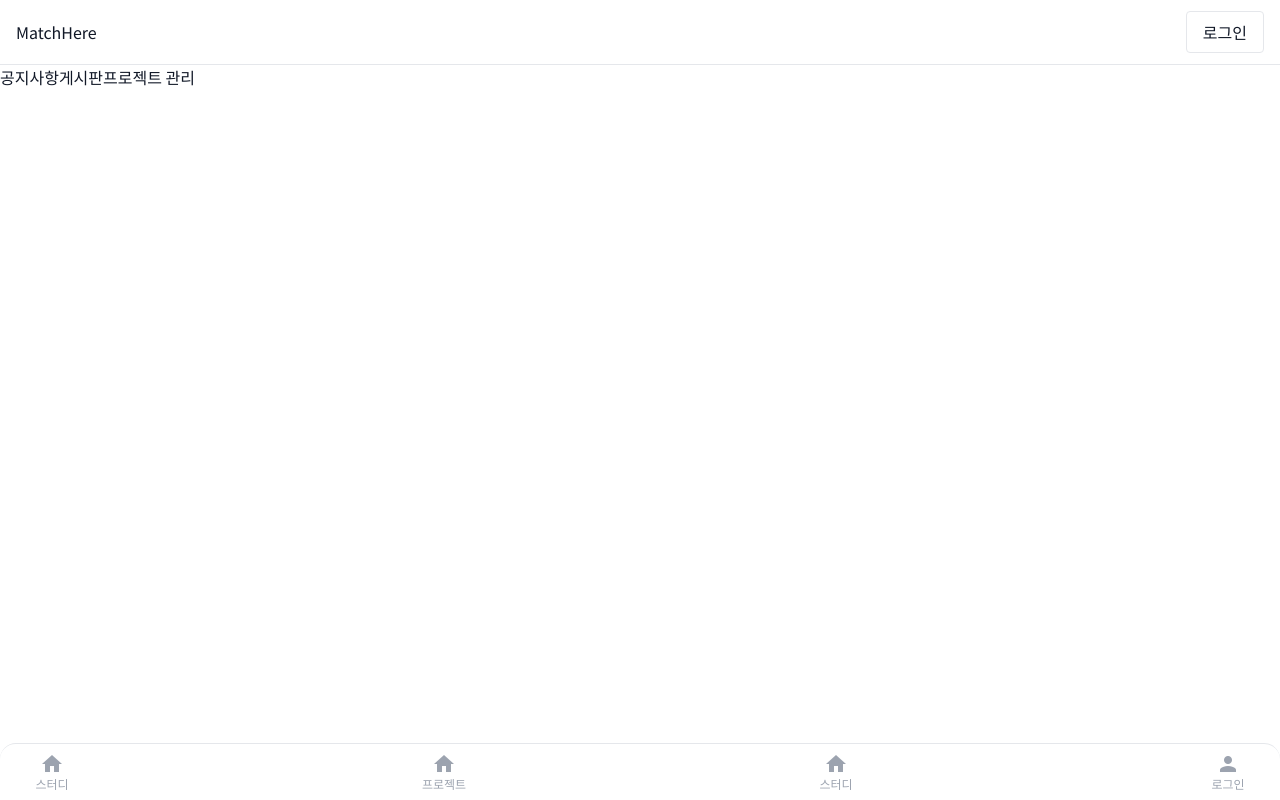
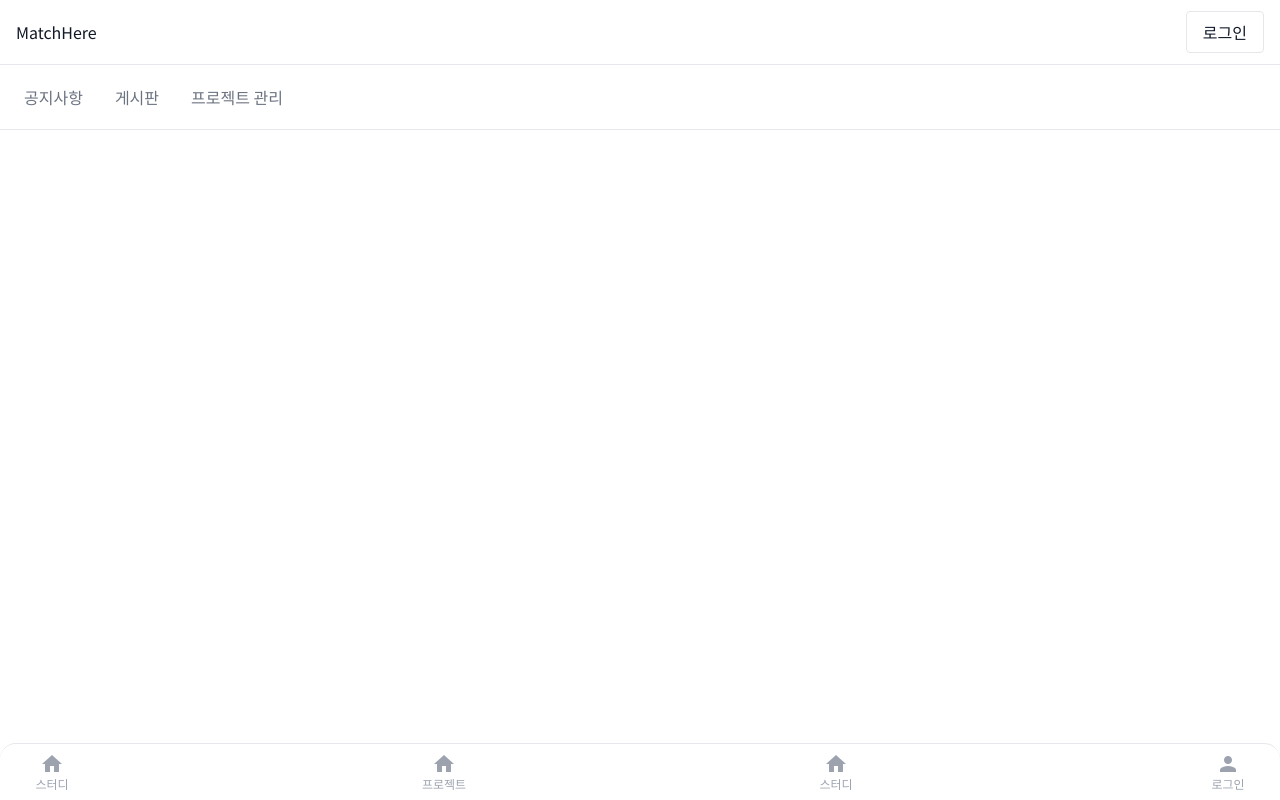
Before and after one commit to cys4585/matchhere-personal, a Vue app in the folder frontend/: page /projects/1 in a window 1280 px wide. Built offline with nearby package versions, Linux system fonts and the light colour scheme.

Commit message:
Feat: 프로젝트 상세 페이지 구조 (noti, board, manage) / card

```diff
--- /dev/null
+++ b/frontend/src/components/project/ProjectCard.vue
@@ -0,0 +1,61 @@
+<template>
+  <div class="project-card">
+    <div class="cover-pic">사진</div>
+    <div class="info">
+      <h4>백준 알고리즘 스터디 하실 분</h4>
+      <div class="content">
+        <p class="text-gray-900 text-sm">
+          주요 기술 스택: Python, Java, Holololo, Javas...
+        </p>
+        <div class="flex justify-between">
+          <span class="text-xs">지역: 무관</span>
+          <span class="text-xs">2021-12-25 까지</span>
+        </div>
+        <div class="flex gap-2">
+          <span class="state-common">프로젝트 진행 중</span>
+          <span class="state-common">팀원 모집 중</span>
+        </div>
+      </div>
+    </div>
+    <hr />
+    <div class="create-info">
+      <div>
+        <span>사진</span>
+        <span>김병훈</span>
+        <span>5일 전</span>
+      </div>
+      <span class="material-icons text-gray-400"> more_vert </span>
+    </div>
+  </div>
+</template>
+
+<script>
+export default {
+  name: "ProjectCard",
+  setup() {},
+}
+</script>
+<style lang="scss" scoped>
+.project-card {
+  @apply rounded-md shadow-md;
+
+  .info {
+    @apply p-4 grid gap-2;
+
+    h4 {
+      @apply font-medium text-gray-900;
+    }
+    .content {
+      @apply grid gap-4;
+
+      .state-common {
+        @apply py-1 px-2 rounded font-bold text-sm;
+      }
+    }
+  }
+
+  .create-info {
+    @apply p-2 flex justify-between;
+  }
+}
+</style>
--- a/frontend/src/router/index.js
+++ b/frontend/src/router/index.js
@@ -12,6 +12,9 @@ import ProjectList from "@/views/project/ProjectList.vue"
 import ProjectForm from "@/views/project/ProjectForm.vue"
 import ProjectArticle from "@/views/project/ProjectArticle.vue"
 import Project from "@/views/project/Project.vue"
+import ProjectManage from "@/views/project/ProjectManage.vue"
+import ProjectBoard from "@/views/project/ProjectBoard.vue"
+import ProjectNotiBoard from "@/views/project/ProjectNotiBoard.vue"
 
 import Login from "@/views/auth/Login.vue"
 import Signup from "@/views/auth/Signup.vue"
@@ -92,11 +95,6 @@ const routes = [
         component: ProjectList,
       },
       {
-        path: ":projectId",
-        name: "Project",
-        component: Project,
-      },
-      {
         path: "article/form",
         name: "ProjectCreateForm",
         component: ProjectForm,
@@ -110,6 +108,28 @@ const routes = [
         path: "article/:projectId/form",
         name: "ProjectEditForm",
         component: ProjectForm,
+      },
+      {
+        path: ":projectId",
+        name: "Project",
+        component: Project,
+        children: [
+          {
+            path: "manage",
+            name: "ProjectManage",
+            component: ProjectManage,
+          },
+          {
+            path: "board",
+            name: "ProjectBoard",
+            component: ProjectBoard,
+          },
+          {
+            path: "noti-board",
+            name: "ProjectNotiBoard",
+            component: ProjectNotiBoard,
+          },
+        ],
       },
     ],
   },
--- a/frontend/src/views/project/Project.vue
+++ b/frontend/src/views/project/Project.vue
@@ -1,16 +1,62 @@
 <template>
-  <div>
-    <header>
-      <button>공지사항</button>
-      <button>게시판</button>
-      <button>프로젝트 관리</button>
-    </header>
-  </div>
+  <header>
+    <button
+      @click="handleClick"
+      name="ProjectNotiBoard"
+      :class="{ active: activedView === 'ProjectNotiBoard' }"
+    >
+      공지사항
+    </button>
+    <button
+      @click="handleClick"
+      name="ProjectBoard"
+      :class="{ active: activedView === 'ProjectBoard' }"
+    >
+      게시판
+    </button>
+    <button
+      @click="handleClick"
+      name="ProjectManage"
+      :class="{ active: activedView === 'ProjectManage' }"
+    >
+      프로젝트 관리
+    </button>
+  </header>
+  <hr />
+  <router-view></router-view>
 </template>
 
 <script>
+import { ref } from "@vue/reactivity"
+import { useRoute, useRouter } from "vue-router"
 export default {
   name: "ProjectDetail",
+  setup() {
+    const route = useRoute()
+    const router = useRouter()
+
+    const projectId = route.params.projectId
+
+    const activedView = ref()
+
+    const handleClick = (e) => {
+      const name = e.target.name
+      activedView.value = name
+      router.push({ name, params: { projectId } })
+    }
+    return { handleClick, activedView }
+  },
 }
 </script>
-<style lang="scss" scoped></style>
+<style lang="scss" scoped>
+header {
+  @apply py-3 px-2;
+  button {
+    @apply py-2 px-4 text-gray-500;
+
+    &.active {
+      @apply font-bold text-black;
+    }
+  }
+}
+</style>
--- /dev/null
+++ b/frontend/src/views/project/ProjectBoard.vue
@@ -0,0 +1,11 @@
+<template>
+  <div>project board page</div>
+</template>
+
+<script>
+export default {
+  name: "ProjectBoard",
+}
+</script>
+
+<style lang="scss" scoped></style>
--- /dev/null
+++ b/frontend/src/views/project/ProjectManage.vue
@@ -0,0 +1,27 @@
+<template>
+  <div class="py-10 px-4 grid gap-10">
+    <div class="grid gap-6">
+      <div class="flex justify-between">
+        <h2 class="font-bold text-2xl">프로젝트</h2>
+        <button class="font-medium text-gray-400">수정</button>
+      </div>
+      <ProjectCard />
+    </div>
+    <div>
+      <div class="flex justify-between">
+        <h2 class="font-bold text-2xl">구성원 관리</h2>
+      </div>
+    </div>
+  </div>
+</template>
+
+<script>
+import ProjectCard from "@/components/project/ProjectCard.vue"
+
+export default {
+  name: "ProjectManage",
+  components: { ProjectCard },
+}
+</script>
+
+<style lang="scss" scoped></style>
--- /dev/null
+++ b/frontend/src/views/project/ProjectNotiBoard.vue
@@ -0,0 +1,11 @@
+<template>
+  <div>project noti board page</div>
+</template>
+
+<script>
+export default {
+  name: "ProjectNotiBoard",
+}
+</script>
+
+<style lang="scss" scoped></style>
```
